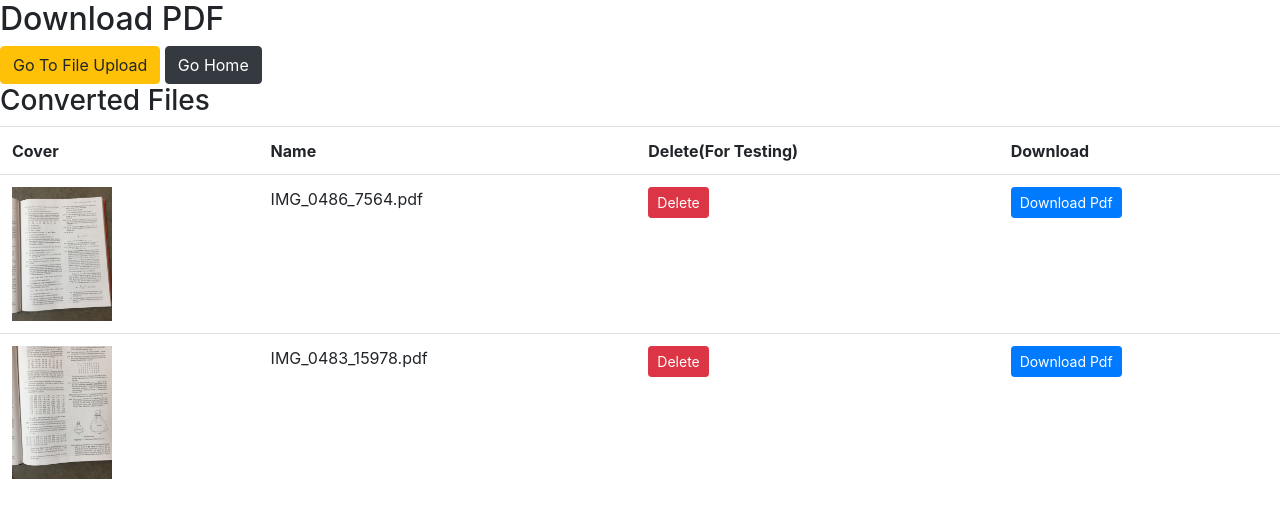
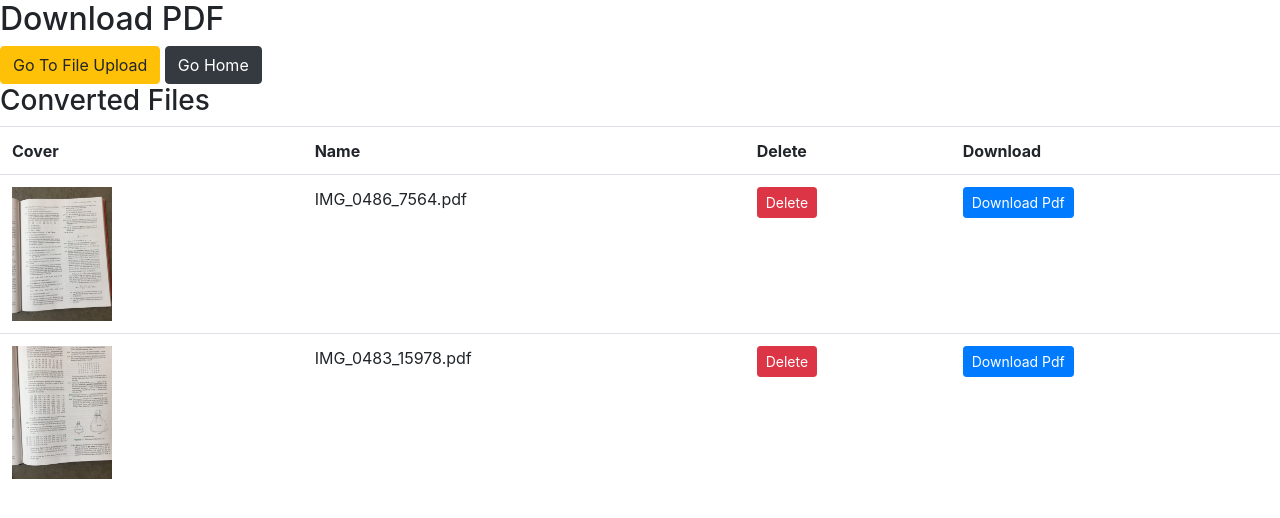
Before and after one commit to poliakosOSU/Multi-Format-File-Converter, a Django app: page /JpegToPdf/download in a window 1280 px wide. Shown: the top 518 px of the page. Run offline with Django 3.2, Linux system fonts and the light colour scheme; data comes from the database, SQL or seed files in the repository; both versions use the stored data as it was after the commit; some libraries are stand-ins or nearby versions.

```diff
--- a/src/templates/JpegToPdf/download.html
+++ b/src/templates/JpegToPdf/download.html
@@ -12,7 +12,7 @@
       <tr>
         <th>Cover</th>
         <th>Name</th>
-        <th>Delete(For Testing)</th>
+        <th>Delete</th>
         <th>Download</th>
       <tr>
     </thread>
```
Also changed, not shown: src/JpegToPdf/views.py (+0 -11 lines), src/db.sqlite3, src/media/JpegToPdf/original/IMG_0483.JPG (added), 1 other file.
